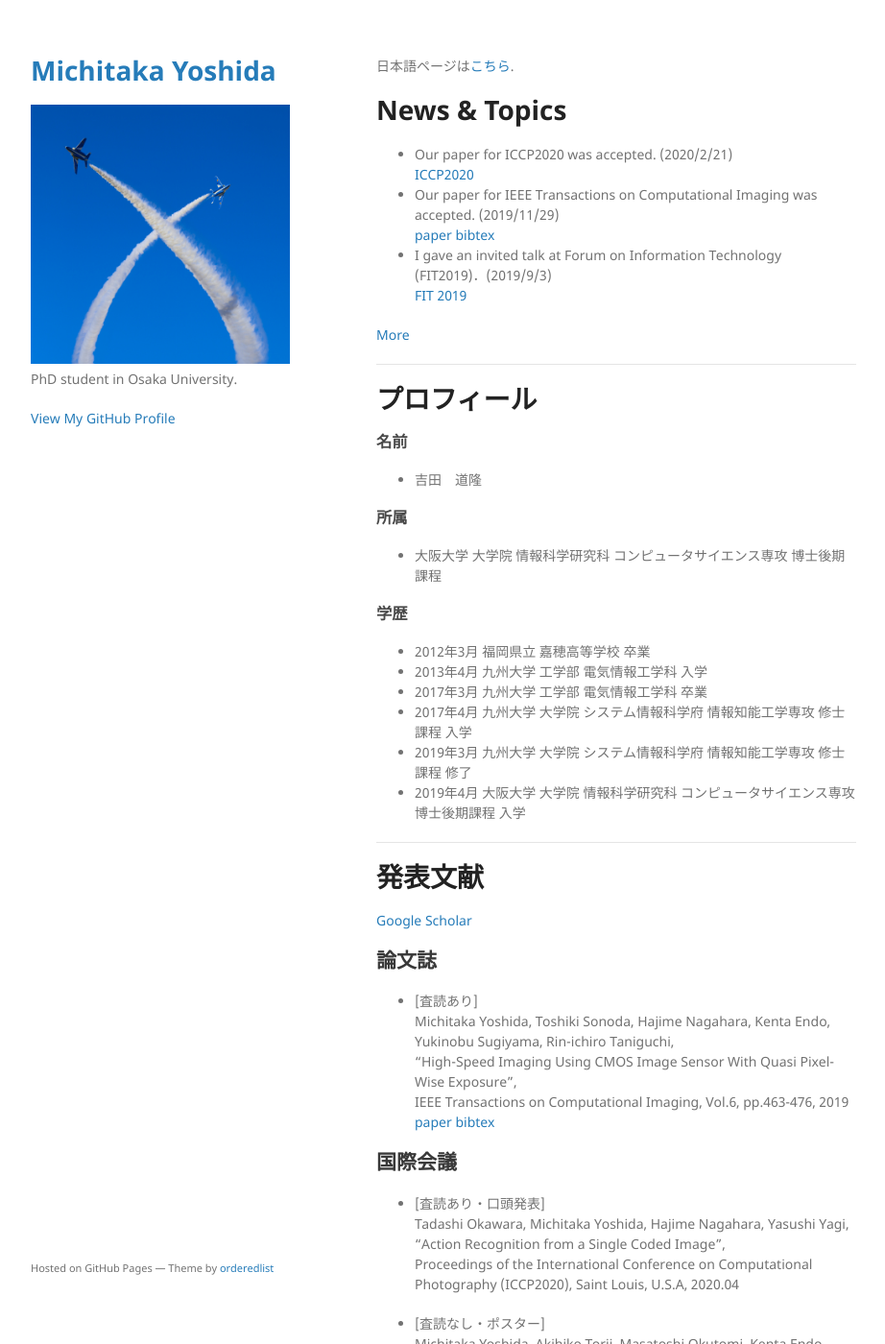
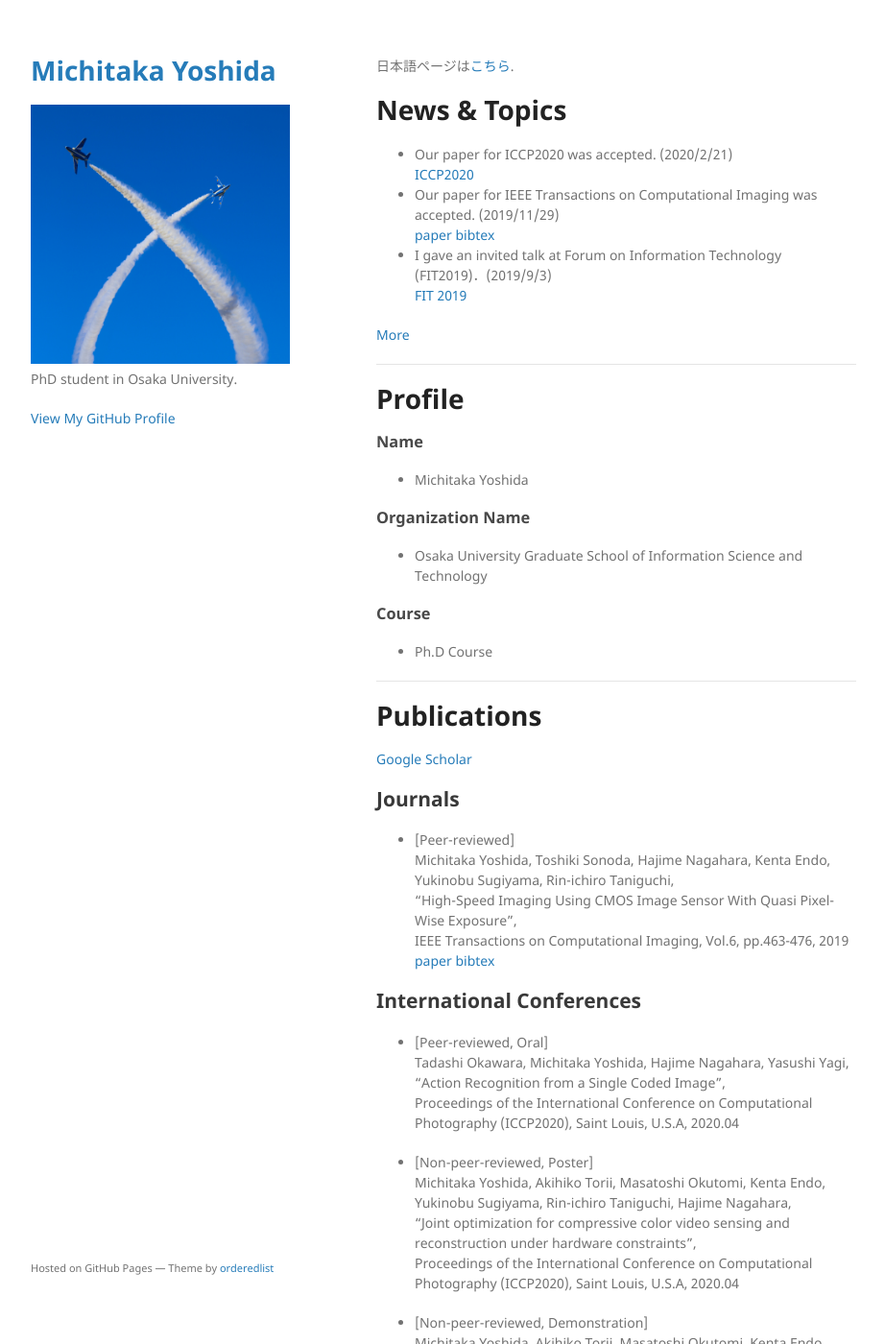
Before and after one commit to michitakayoshida/michitakayoshida.github.io, a Jekyll site: the page built from index_en.md, in a window 1280 px wide and 1400 px high. Shown: the whole window at 96% size, without its empty margins (178-1100 px from the left). Built offline with Jekyll 4.4.1, drawn with Linux system fonts in a browser that asks for light colours; some of the changed text lies outside the part shown.

Commit message:
change english page

```diff
--- a/index_en.md
+++ b/index_en.md
@@ -16,102 +16,97 @@ layout: default
 - I gave an invited talk at Forum on Information Technology (FIT2019)．(2019/9/3)
 [FIT 2019](https://www.ipsj.or.jp/event/fit/fit2019/FIT2019program_web/data/html/event/eventTCS3.html)
 
-[More](./news)
+[More](./news_en)
 
 ---
 
-# プロフィール
-### 名前
-- 吉田　道隆
+# Profile
+### Name
+- Michitaka Yoshida
 
-### 所属
-- 大阪大学 大学院 情報科学研究科 コンピュータサイエンス専攻 博士後期課程
+### Organization Name
+- Osaka University Graduate School of Information Science and Technology
 
-### 学歴
-- 2012年3月 福岡県立 嘉穂高等学校 卒業
-- 2013年4月 九州大学 工学部 電気情報工学科 入学
-- 2017年3月 九州大学 工学部 電気情報工学科 卒業
-- 2017年4月 九州大学 大学院 システム情報科学府 情報知能工学専攻 修士課程 入学
-- 2019年3月 九州大学 大学院 システム情報科学府 情報知能工学専攻 修士課程 修了
-- 2019年4月 大阪大学 大学院 情報科学研究科 コンピュータサイエンス専攻 博士後期課程 入学
+### Course
+- Ph.D Course
 
 ---
 
-# 発表文献
+# Publications
 [Google Scholar](https://scholar.google.com/citations?user=4YBUtSEAAAAJ)
-## 論文誌
-- [査読あり]
+## Journals
+- [Peer-reviewed]
 Michitaka Yoshida, Toshiki Sonoda, Hajime Nagahara, Kenta Endo, Yukinobu Sugiyama, Rin-ichiro Taniguchi,
 "High-Speed Imaging Using CMOS Image Sensor With Quasi Pixel-Wise Exposure",
 IEEE Transactions on Computational Imaging, Vol.6, pp.463-476, 2019
 [paper](https://ieeexplore.ieee.org/document/8918110) [bibtex](/bib/tci2019.bib)
 
-## 国際会議
-- [査読あり・口頭発表]
+## International Conferences
+- [Peer-reviewed, Oral]
 Tadashi Okawara, Michitaka Yoshida, Hajime Nagahara, Yasushi Yagi,
 "Action Recognition from a Single Coded Image",
 Proceedings of the International Conference on Computational Photography (ICCP2020), Saint Louis, U.S.A, 2020.04
 
-- [査読なし・ポスター]
+- [Non-peer-reviewed, Poster]
 Michitaka Yoshida, Akihiko Torii, Masatoshi Okutomi, Kenta Endo, Yukinobu Sugiyama, Rin-ichiro Taniguchi, Hajime Nagahara,
 "Joint optimization for compressive color video sensing and reconstruction under hardware constraints",
 Proceedings of the International Conference on Computational Photography (ICCP2020), Saint Louis, U.S.A, 2020.04
 
-- [査読なし・デモンストレーション発表]
+- [Non-peer-reviewed, Demonstration]
 Michitaka Yoshida, Akihiko Torii, Masatoshi Okutomi, Kenta Endo, Yukinobu Sugiyama, Rin-ichiro Taniguchi, Hajime Nagahara,
 "Joint optimization for compressive video sensing and reconstruction under hardware constraints",
 Proceedings of the International Conference on Computational Photography (ICCP2019), Tokyo, Japan, 2019.05
 
-- [査読なし・ポスター発表]
+- [Non-peer-reviewed, Poster]
 Michitaka Yoshida, Akihiko Torii, Masatoshi Okutomi, Kenta Endo, Yukinobu Sugiyama, Rin-ichiro Taniguchi, Hajime Nagahara,
 "Joint optimization for compressive video sensing and reconstruction under hardware constraints",
 Proceedings of the 4th International Workshop on Image Sensors and Imaging Systems (IWISS2018), Tokyo, Japan, 2018.11
 
-- [査読あり・ポスター]
+- [Peer-reviewed, Poster]
 Yoshida Michitaka, Torii Akihiko, Okutomi Masatoshi, Endo Kenta, Sugiyama Yukinobu, Taniguchi Rin-Ichiro, Nagahara Hajime,
 "Joint optimization for compressive video sensing and reconstruction under hardware constraints",
 Proceedings of the European Conference on Computer Vision (ECCV2018), Munich, Germany, pp.634-649, 2018.09
 [paper](http://openaccess.thecvf.com/content_ECCV_2018/papers/Michitaka_Yoshida_Joint_optimization_for_ECCV_2018_paper.pdf) [bibtex](/bib/eccv2018.bib)
 
-## 国内会議
-- [口頭発表・査読なし]
+## Domestic Conferences
+- [Non-peer-reviewed, Oral]
 大河原 忠,吉田 道隆, 長原 一, 八木　康史,
 "符号化露光画像を用いた人物の行動認識",
 情報処理学会コンピュータビジョンとイメージメディア研究会(2019-CVIM-220), 奈良, 2020年1月
 
-- [デモ発表・査読なし]
+- [Non-peer-reviewed, Demonstration]
 吉田 道隆, 鳥居 秋彦, 奥富 正敏, 遠藤 健太,　杉山 行信,　谷口 倫一郎, 長原 一,
 "DNNにより最適化されたピクセルコーディングCMOSイメージセンサによるハイスピード撮像",
 第22回画像の認識・理解シンポジウム(MIRU2019), 大阪, 2019年7月
 
-- [ポスター発表・査読なし]
+- [Non-peer-reviewed, Poster]
 大河原 忠, 吉田 道隆, 長原 一, 八木　康史, "符号化露光画像を用いた人物の行動認識",
 第22回画像の認識・理解シンポジウム(MIRU2019), 大阪, 2019年7月
 
-- [口頭発表・査読なし]
+- [Non-peer-reviewed, Oral]
 大河原 忠, 吉田 道隆, 長原 一, 八木　康史,
 "符号化露光画像を用いた人物の行動認識",
 情報処理学会コンピュータビジョンとイメージメディア研究会(2018-CVIM-215), 京都, 2019年1月
 
-- [ポスター発表・査読なし]
+- [Non-peer-reviewed, Poster]
 吉田 道隆, 鳥居 秋彦, 奥富 正敏, 遠藤　健太,　杉山　行信,　谷口 倫一郎, 長原 一,
 "ハードウェアの制約を考慮した圧縮ビデオセンシングにおける圧縮と再構成の同時最適化",
 第21回画像の認識・理解シンポジウム(MIRU2018), 札幌, 2018年8月
 
-- [口頭発表・査読なし]
+- [Non-peer-reviewed, Oral]
 吉田 道隆, 長原 一, 鳥居 秋彦, 奥富 正敏, 谷口 倫一郎,
 "Deep Learningによる圧縮ビデオセンシングの再構成",
 情報処理学会コンピュータビジョンとイメージメディア研究会(2017-CVIM-208), 東京, 2017年9月
 
-- [ポスター発表・査読なし]
+- [Non-peer-reviewed, Poster]
 吉田 道隆, 長原 一, 鳥居 秋彦, 奥富 正敏, 谷口 倫一郎,
 "圧縮センシング動画のデコーディング手法の検討",
 第20回画像の認識・理解シンポジウム(MIRU2017), 広島, 2017年8月
 
 
-## その他
-- [招待講演]
-第18回情報科学技術フォーラム トップコンファレンスセッション :
+## Others
+- [Invited talk]
+Forum on Information Technology (FIT2019) :
 Yoshida Michitaka, Torii Akihiko, Okutomi Masatoshi, Endo Kenta, Sugiyama Yukinobu, Taniguchi Rin-Ichiro, Nagahara Hajime,
 "Joint optimization for compressive video sensing and reconstruction under hardware constraints",
 Proceedings of the European Conference on Computer Vision (ECCV2018), Munich, Germany
@@ -119,5 +114,5 @@ Proceedings of the European Conference on Computer Vision (ECCV2018), Munich, Ge
 
 ---
 
-# 研究
+# Research
 *Coming soon...*
```
Also changed, not shown: index.md (+6 -6 lines), news_en.md (added, +14 -0 lines).
